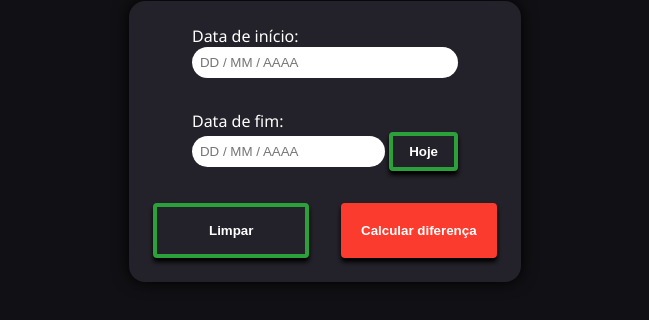
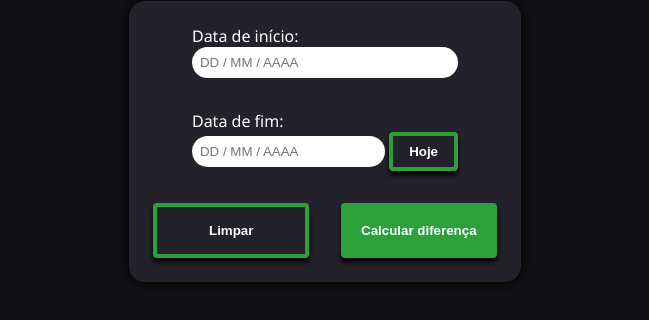
Before and after one commit to GustavoMaz/date-difference-calculator, a plain HTML site: page index.html in a window 1280 px wide. Shown: the part 90-410 px from the top of the page, without its empty margins (315-964 px from the left). Drawn offline with Linux system fonts and the light colour scheme.

Commit message:
Mudança na cor do botão Calcular diferença; Mudança no peso da fonte dos asteriscos que indicam o input inválido

```diff
--- a/style.css
+++ b/style.css
@@ -49,6 +49,7 @@ main {
 
 .invalid::after {
   content: '*';
+  font-weight: 700;
   color: var(--accent);
 }
 
@@ -90,8 +91,7 @@ button#today {
 }
 
 button.main-action {
-  border: 4px solid var(--accent);
-  background-color: var(--accent);
+  background-color: var(--primary);
 }
 
 button:hover {
```
